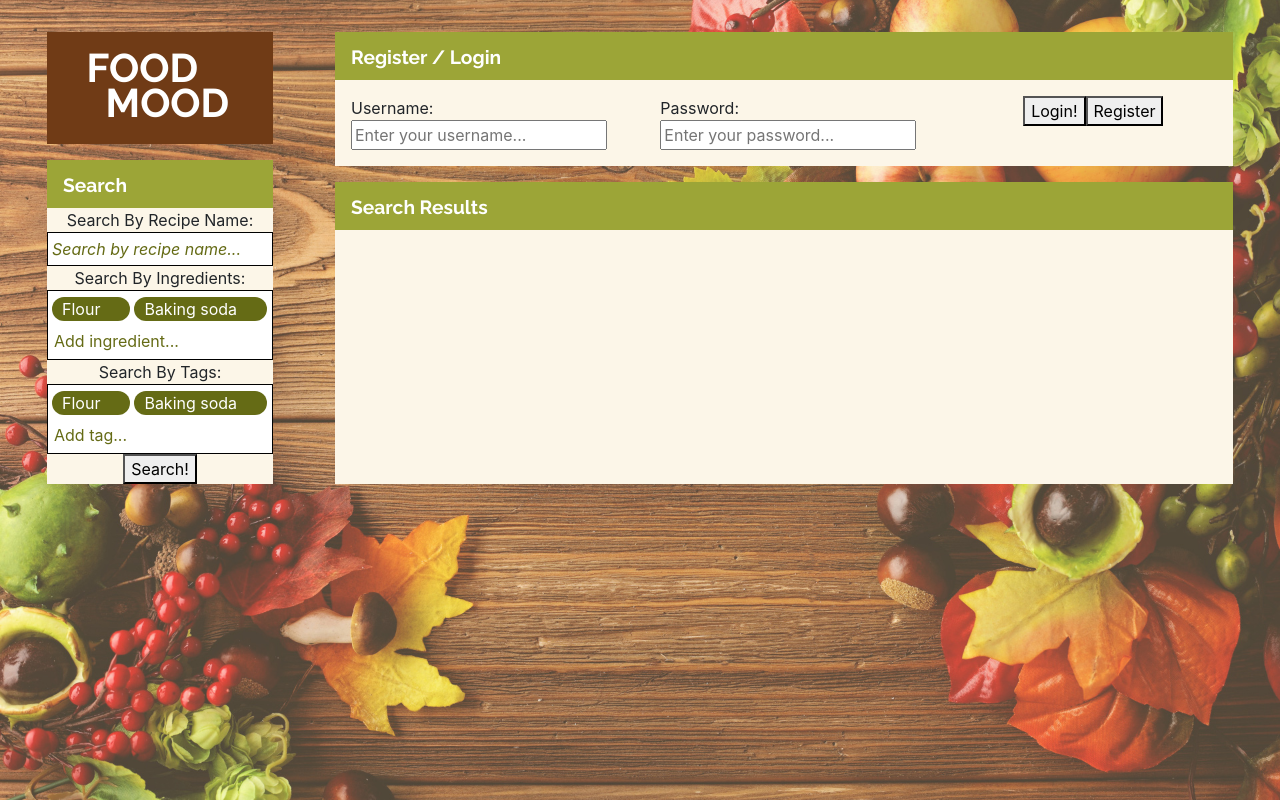
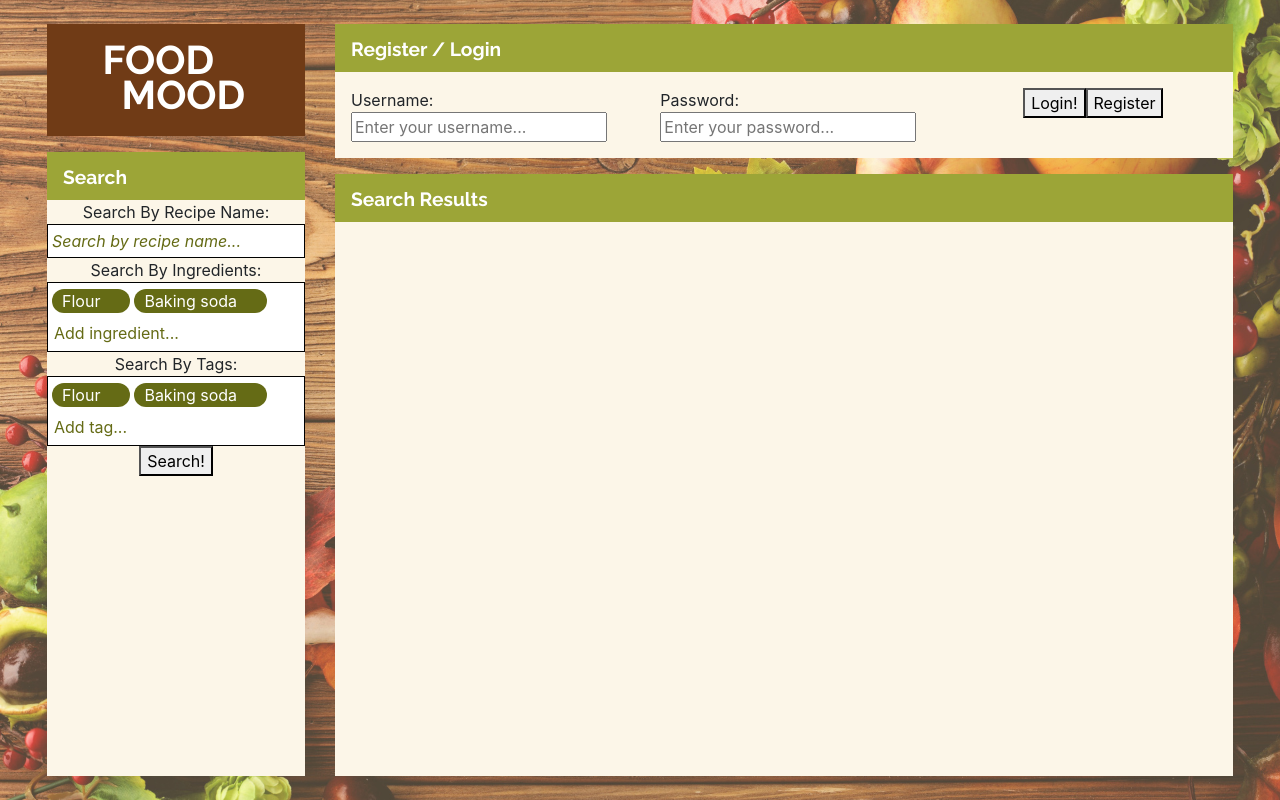
Before and after one commit to selinali2010/CS348Proj, a React (Create React App) app in the folder cs348-frontend/: page / in a window 1280 px wide. Built offline with nearby package versions, Linux system fonts and the light colour scheme.

Commit message:
Fixed content box flex behavior

```diff
--- a/cs348-frontend/src/App.css
+++ b/cs348-frontend/src/App.css
@@ -29,6 +29,8 @@ html {
 }
 
 .App-background {
+  margin: 0;
+  padding: 0;
   background: url('assets/fall_background_tinted.jpg');
   background-repeat: no-repeat;
   background-size: cover;
@@ -40,12 +42,15 @@ html {
 }
 
 .left-col {
+  height: 100%;
+  flex: 1;
+  display: flex;
+  flex-direction: column;
   margin-left: 2rem;
-  margin-top: 2rem;
   bottom: 10px;
 }
 
-.right-col-layout {height: 100%}
+.right-col-layout, .left-col-layout {height: 100%}
 
 .right-col {
   height: 100%;
@@ -56,6 +61,7 @@ html {
 }
 
 .title-background {
+  margin-top: 1.5rem;
   padding-top: 0.1rem;
   text-align: center;
   height: 7rem;
@@ -84,11 +90,19 @@ html {
 }
 
 .account-content-box { margin-top: 1rem; }
-.favorites-content-box { margin-top: 2rem; }
+.favorites-content-box { margin-top: 1.5rem; }
 .favorites-content-body { height: 13.5rem; }
-.search-content-box { margin-top: 1rem; }
-.search-content-body { }
-.user-content-box { margin-top: 2rem; }
+.search-content-box {
+  display: flex;
+  flex-direction: column;
+  margin-top: 1rem;
+  flex-grow: 1;
+  margin-bottom: 1.5rem;
+}
+.search-content-body {
+  flex-grow: 1;
+}
+.user-content-box { margin-top: 1.5rem; }
 .user-content-body {
   padding-bottom: 1rem;
 }
@@ -97,6 +111,7 @@ html {
   flex-direction: column;
   margin-top: 1rem;
   flex-grow: 1;
+  margin-bottom: 1.5rem;
 }
 .results-content-body {
   flex-grow: 1;
--- a/cs348-frontend/src/App.js
+++ b/cs348-frontend/src/App.js
@@ -13,16 +13,12 @@ function App() {
   return (
     <Provider store={store}>
       <div className="App">
-        <div className="App-background container-fluid">
-          <div className = "row full-height">
-            <div className="col-3">
-              <div className = "left-col">
-                <LeftColLayout />
-              </div>
-              </div>
-              <div className="col-9">
-                <RightColLayout />
-            </div>
+        <div className="App-background container-fluid row">
+          <div className="col-3">
+              <LeftColLayout />
+          </div>
+          <div className="col-9">
+              <RightColLayout />
           </div>
         </div>
       </div>
--- a/cs348-frontend/src/components/LeftColLayout.js
+++ b/cs348-frontend/src/components/LeftColLayout.js
@@ -20,8 +20,8 @@ const LeftColLayout = ({ userId }) => {
     }
 
     return (
-        <div className="right-col-layout">
-            <div className="right-col">
+        <div className="left-col-layout">
+            <div className="left-col">
                 <Title />
                 {ShowAccountContentBox()}
                 <SearchContentBox />
```
